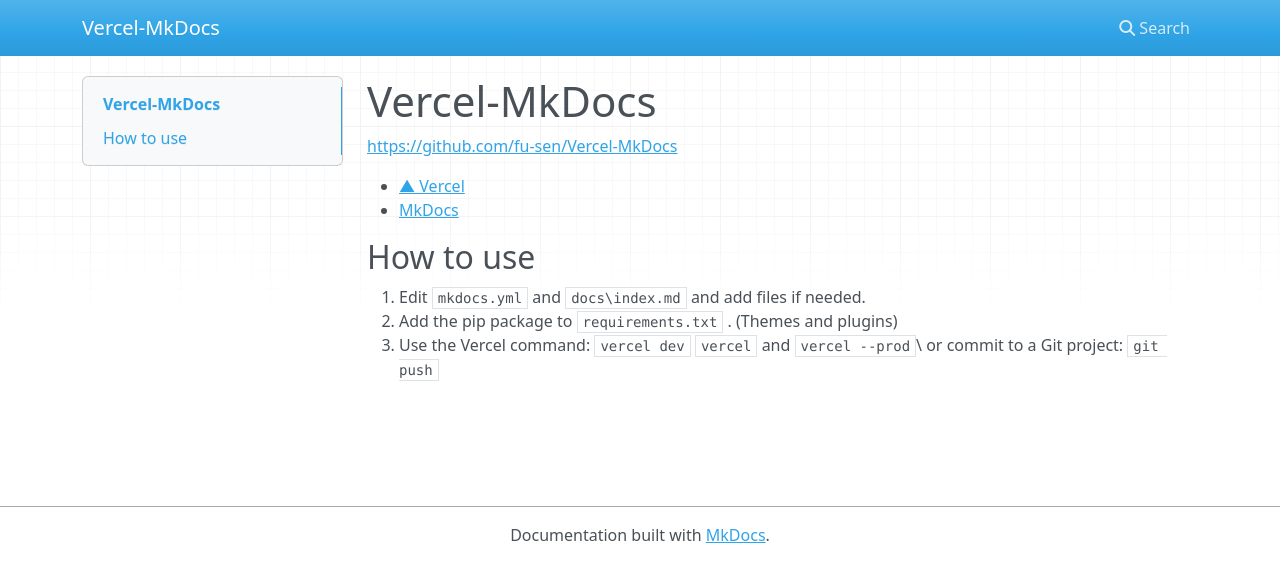
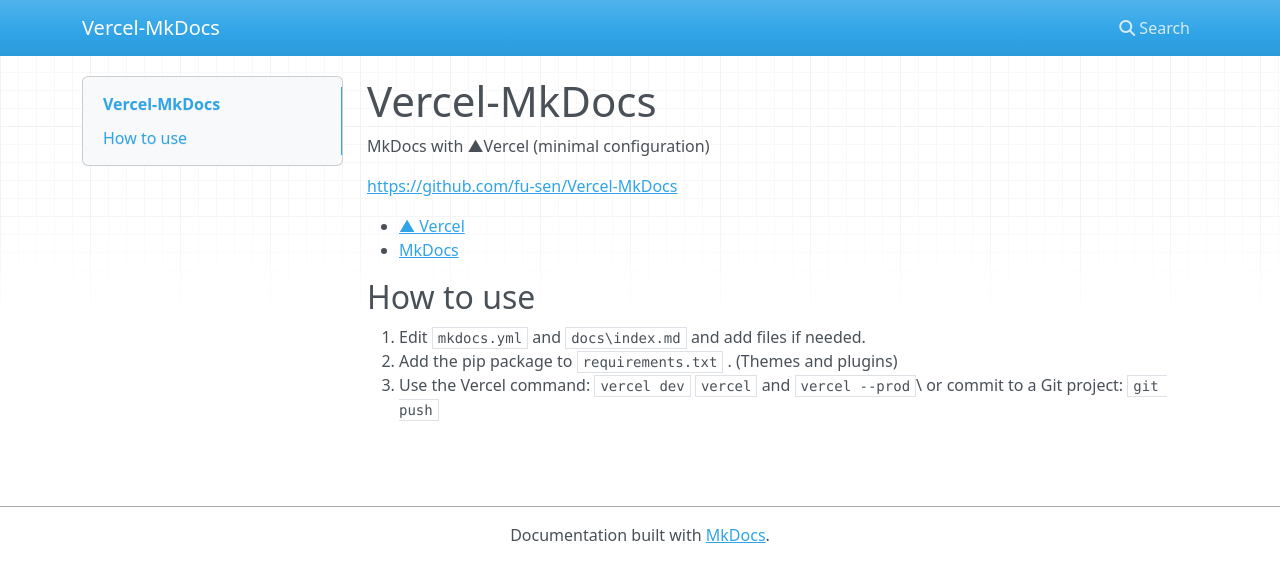
Before and after one commit to fu-sen/Vercel-MkDocs, an MkDocs documentation site: the page built from docs/index.md, in a window 1280 px wide. Shown: the top 582 px of the page. Built offline with MkDocs 1.6.1, drawn with Linux system fonts in a browser that asks for light colours; nearby versions of some CDN libraries.

Commit message:
✒ Add a description

```diff
--- a/docs/index.md
+++ b/docs/index.md
@@ -1,4 +1,6 @@
 # Vercel-MkDocs
+
+MkDocs with ▲Vercel (minimal configuration)
 
 <https://github.com/fu-sen/Vercel-MkDocs>
 
```
Also changed, not shown: README.md (+2 -0 lines).
